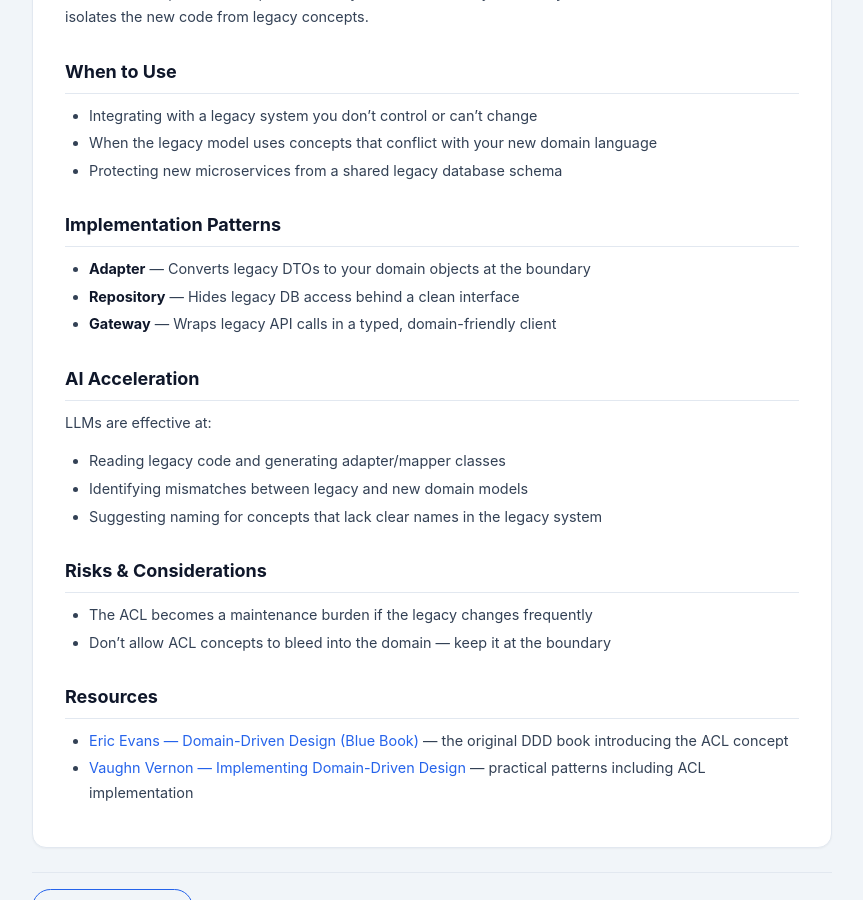
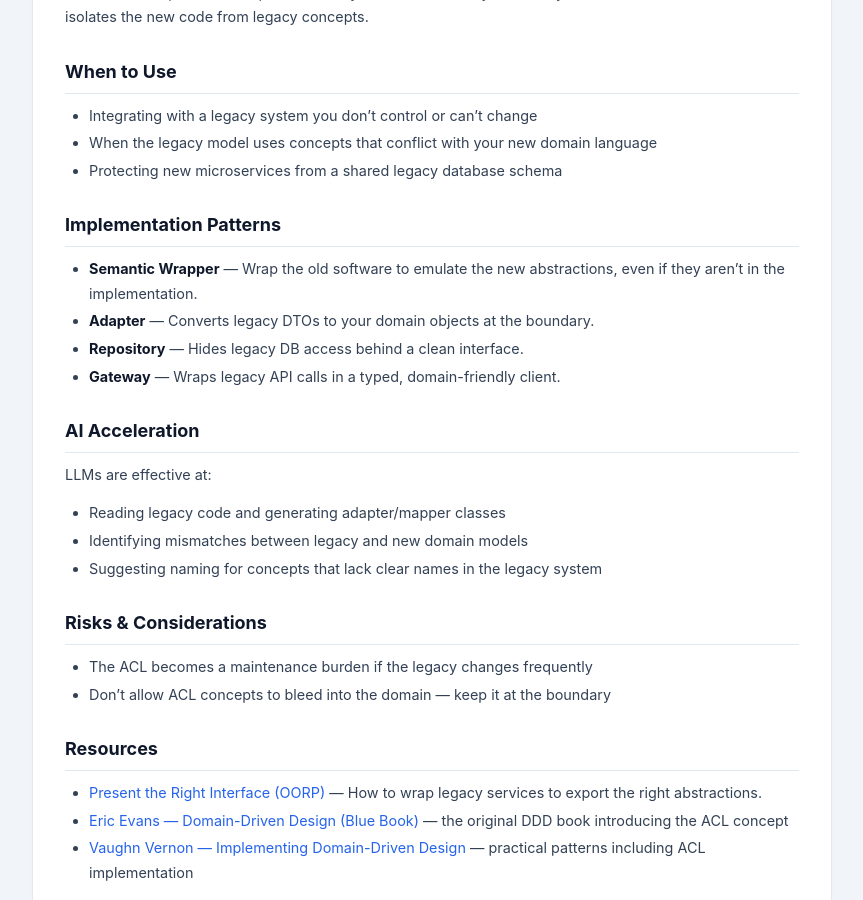
Before and after one commit to feststelltaste/asmr, a Jekyll site: the page built from _practices/anti-corruption-layer.md, in a window 1280 px wide and 900 px high, scrolled down 616 px. Shown: the whole window, without its empty margins (208-1071 px from the left). Built offline with Jekyll 4.4.1, drawn with Linux system fonts in a browser that asks for light colours.

Commit message:
move OORP link to ACL practice

```diff
--- a/_practices/anti-corruption-layer.md
+++ b/_practices/anti-corruption-layer.md
@@ -19,9 +19,10 @@ When integrating with a legacy system, the ACL translates between the legacy's i
 
 ## Implementation Patterns
 
-- **Adapter** — Converts legacy DTOs to your domain objects at the boundary
-- **Repository** — Hides legacy DB access behind a clean interface
-- **Gateway** — Wraps legacy API calls in a typed, domain-friendly client
+- **Semantic Wrapper** — Wrap the old software to emulate the new abstractions, even if they aren't in the implementation.
+- **Adapter** — Converts legacy DTOs to your domain objects at the boundary.
+- **Repository** — Hides legacy DB access behind a clean interface.
+- **Gateway** — Wraps legacy API calls in a typed, domain-friendly client.
 
 ## AI Acceleration
 
@@ -37,5 +38,6 @@ LLMs are effective at:
 
 ## Resources
 
+- [Present the Right Interface (OORP)](https://oorp.github.io/#present-the-right-interface) — How to wrap legacy services to export the right abstractions.
 - [Eric Evans — Domain-Driven Design (Blue Book)](https://www.domainlanguage.com/ddd/) — the original DDD book introducing the ACL concept
 - [Vaughn Vernon — Implementing Domain-Driven Design](https://vaughnvernon.com/?page_id=168) — practical patterns including ACL implementation
```
Also changed, not shown: _practices/api-first-design.md (+0 -1 lines).
